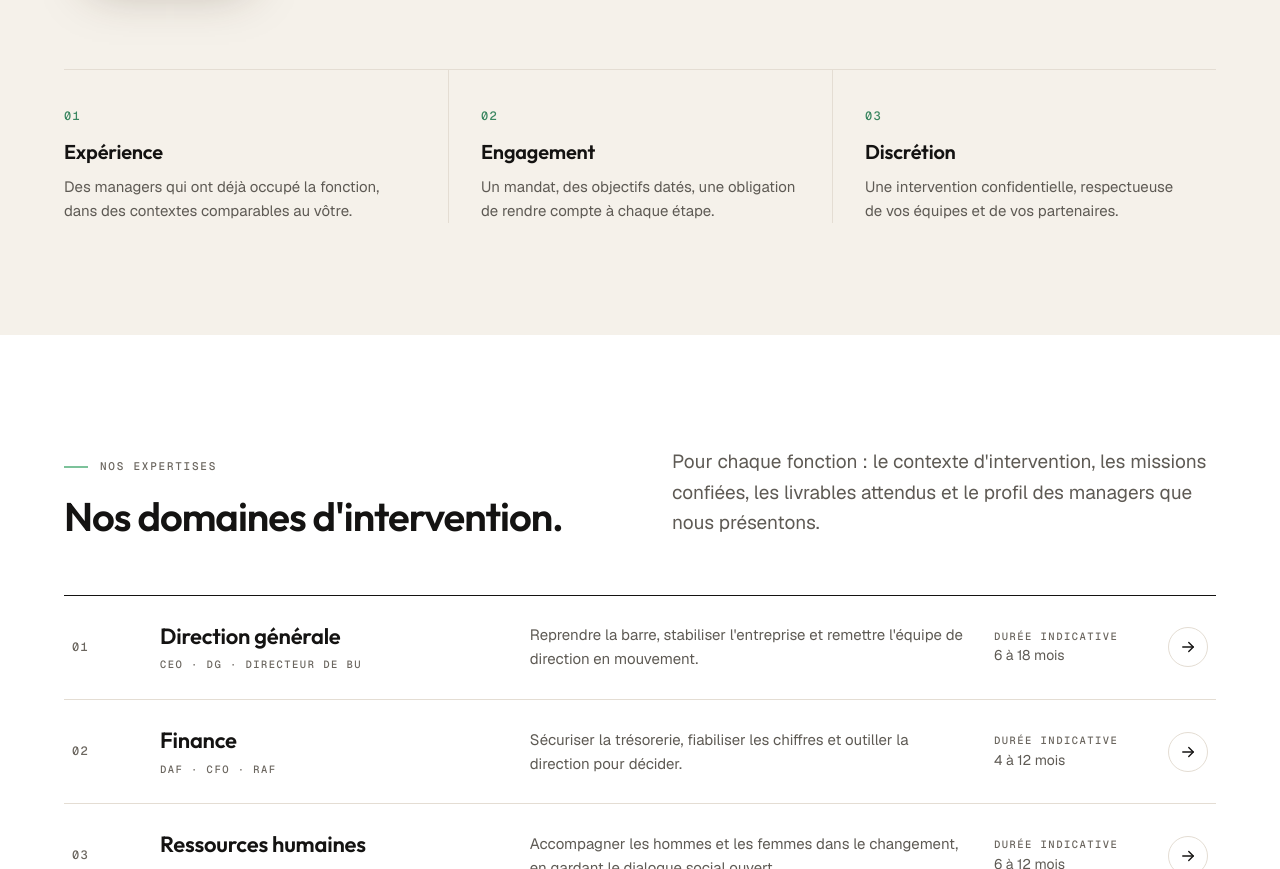
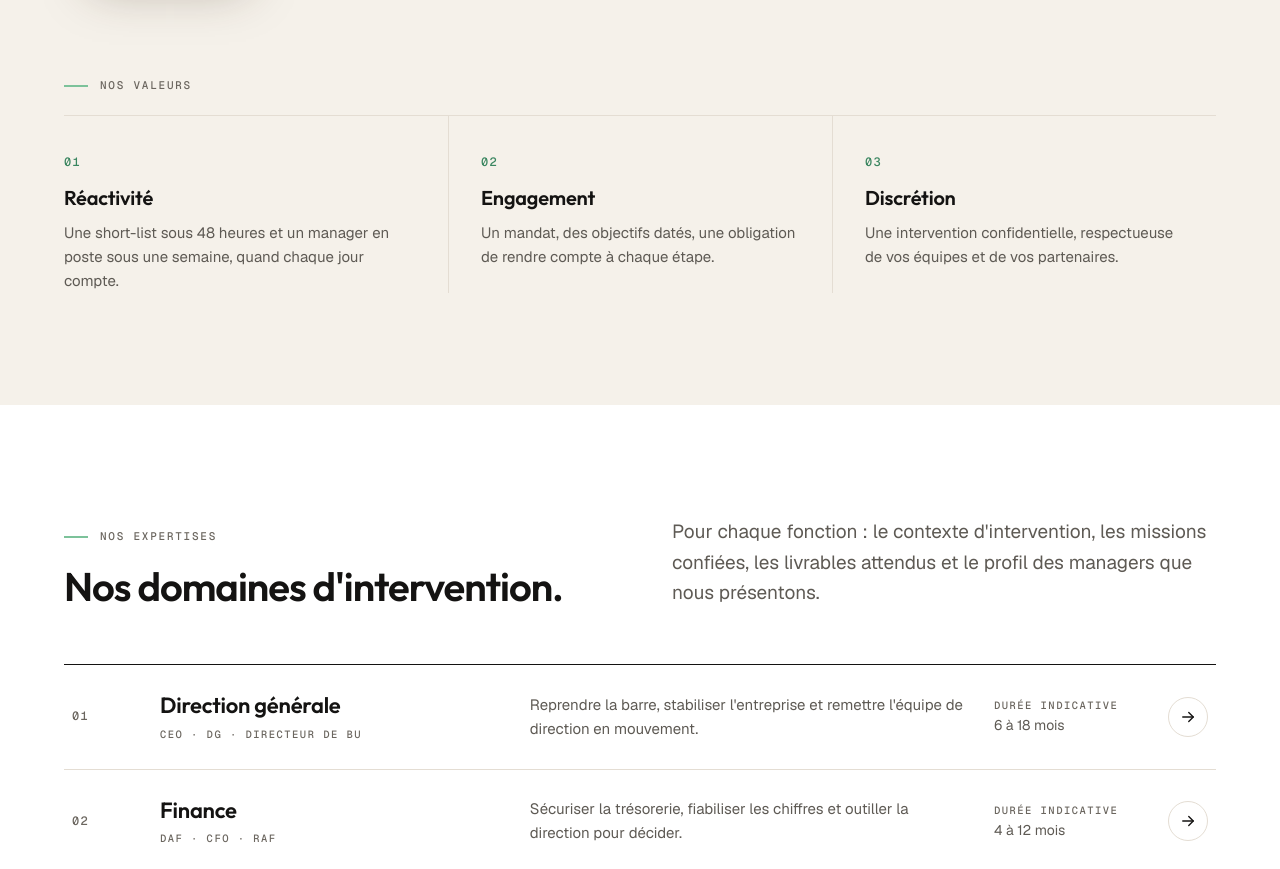
Before and after one commit to alex-kistone/transition, a website: page index.html in a window 1280 px wide. Shown: the part 1599-2468 px from the top of the page. Drawn offline with nearby package versions, Linux system fonts and the light colour scheme.

Commit message:
Nos valeurs : Réactivité, Engagement, Discrétion
Co-Authored-By: Claude Opus 5.5 <noreply@anthropic.com>
Claude-Session: https://claude.ai/code/session_016wvD6cCGWwgFj6BMeqpma1

```diff
--- a/build.mjs
+++ b/build.mjs
@@ -190,8 +190,9 @@ ${header}
       <div class="signature"><div><b>Alexandre Guégo</b><span>Associé fondateur</span></div></div>
     </div>
   </div>
+  <div class="values"><span class="kicker">Nos valeurs</span></div>
   <div class="pillars">
-    <div class="pillar"><span class="num">01</span><h3>Expérience</h3><p>Des managers qui ont déjà occupé la fonction, dans des contextes comparables au vôtre.</p></div>
+    <div class="pillar"><span class="num">01</span><h3>Réactivité</h3><p>Une short-list sous 48 heures et un manager en poste sous une semaine, quand chaque jour compte.</p></div>
     <div class="pillar"><span class="num">02</span><h3>Engagement</h3><p>Un mandat, des objectifs datés, une obligation de rendre compte à chaque étape.</p></div>
     <div class="pillar"><span class="num">03</span><h3>Discrétion</h3><p>Une intervention confidentielle, respectueuse de vos équipes et de vos partenaires.</p></div>
   </div>
--- a/index.html
+++ b/index.html
@@ -117,8 +117,9 @@ l-1060 0 -180 -102z m1490 -126 c-27 -16 -75 -42 -105 -59 -30 -17 -95 -53
       <div class="signature"><div><b>Alexandre Guégo</b><span>Associé fondateur</span></div></div>
     </div>
   </div>
+  <div class="values"><span class="kicker">Nos valeurs</span></div>
   <div class="pillars">
-    <div class="pillar"><span class="num">01</span><h3>Expérience</h3><p>Des managers qui ont déjà occupé la fonction, dans des contextes comparables au vôtre.</p></div>
+    <div class="pillar"><span class="num">01</span><h3>Réactivité</h3><p>Une short-list sous 48 heures et un manager en poste sous une semaine, quand chaque jour compte.</p></div>
     <div class="pillar"><span class="num">02</span><h3>Engagement</h3><p>Un mandat, des objectifs datés, une obligation de rendre compte à chaque étape.</p></div>
     <div class="pillar"><span class="num">03</span><h3>Discrétion</h3><p>Une intervention confidentielle, respectueuse de vos équipes et de vos partenaires.</p></div>
   </div>
--- a/styles.css
+++ b/styles.css
@@ -135,7 +135,8 @@ form.error ~ .form-err { display: block; }
 .portrait img { width: 100%; height: auto; aspect-ratio: 4 / 5; object-fit: cover; object-position: center 20%; border-radius: 14px; box-shadow: 0 24px 48px -28px rgba(60,40,20,.35); }
 .signature b { display: block; color: var(--ink); font-size: 15px; }
 .signature span { font-size: 13px; }
-.pillars { display: grid; grid-template-columns: repeat(3, 1fr); gap: 0; margin-top: 72px; border-top: 1px solid var(--line); }
+.values { margin-top: 72px; margin-bottom: 20px; }
+.pillars { display: grid; grid-template-columns: repeat(3, 1fr); gap: 0; margin-top: 0; border-top: 1px solid var(--line); }
 .pillar { padding: 32px 32px 0 0; }
 .pillar + .pillar { padding-left: 32px; border-left: 1px solid var(--line); }
 .pillar .num { font-family: var(--mono); font-size: 12px; color: var(--green-text); letter-spacing: .1em; }
```
